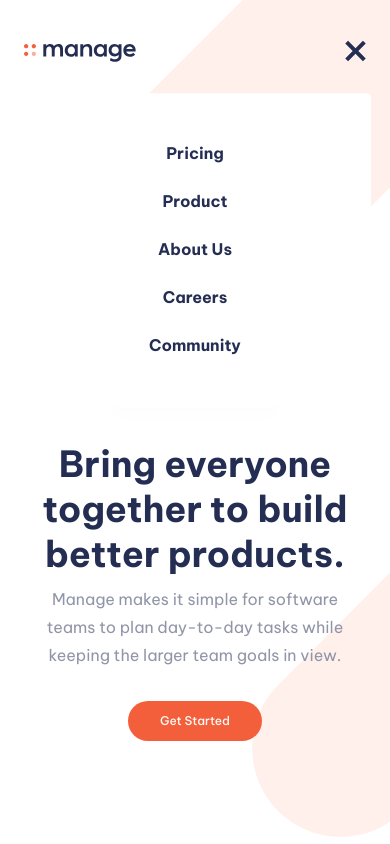
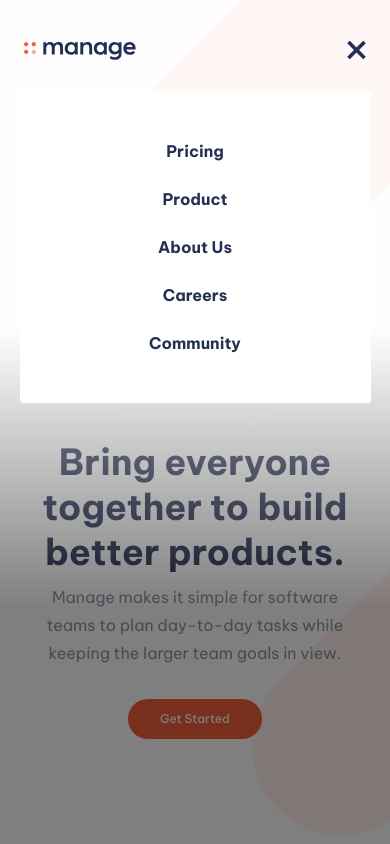
Before and after one commit to Saga-sanga/Manage-landing-page, a React (Vite) app: page / in a window 390 px wide. Both pictures are taken after a click on the picture 353 px from the left and 49 px from the top of the page. Shown: the top 844 px of the page. Built offline with nearby package versions, Linux system fonts and the light colour scheme.

Commit message:
design: Fixed z-index of elements

```diff
--- a/src/components/HeaderNav.tsx
+++ b/src/components/HeaderNav.tsx
@@ -7,15 +7,29 @@ import { useState } from 'react';
 export default function HeaderNav() {
   const [imgSrc, setImgSrc] = useState(hamburger);
   const [divPos, setDivPos] = useState("translate-y-[-50%]");
+  const [visibility, setVisibility] = useState("hidden");
+  // let bodyOveflow = document.body.style.overflow;
 
   function handleClick() {
-    imgSrc === hamburger ? setImgSrc(close) : setImgSrc(hamburger);
-    divPos === "translate-y-[-50%]" ? setDivPos("translate-y-[110%]") : setDivPos("translate-y-[-50%]");
+    if (imgSrc === hamburger) {
+      setImgSrc(close);
+      setDivPos("translate-y-[110%]");
+      setVisibility('');
+    } else {
+      setImgSrc(hamburger);
+      setDivPos("translate-y-[-50%]");
+      setVisibility('hidden');
+    }
+
+    // imgSrc === hamburger ? setImgSrc(close) : setImgSrc(hamburger);
+    // divPos === "translate-y-[-50%]" ? setDivPos("translate-y-[110%]") : setDivPos("translate-y-[-50%]");
+    // visibility === 'hidden' ? setVisibility('') : setVisibility('hidden');
   }
 
   return (
     <div className='bg-[url(./assets/bg-tablet-pattern.svg)] bg-no-repeat bg-cover bg-[3rem_-5rem] px-4 pb-4'>
-        <nav className='flex relative justify-between items-end px-2 py-10'>
+      <div className={`${visibility} fixed w-screen h-screen modal-overlay scale-110 z-20`}></div>
+      <nav className='flex relative justify-between items-end px-2 py-10 z-30'>
         <img className='w-28' src={logo} alt="Manage Logo" />
         <div id='mobile-nav' className={`absolute left-2/4 ${divPos} ml-[-45vw] md:flex transition-transform duration-300`}>
           <ul className='flex flex-col items-center gap-6 w-[90vw] bg-white rounded p-12 font-bold'>
@@ -28,7 +42,7 @@ export default function HeaderNav() {
         </div>
 
         <a className='hidden md:block' href="">Get Started</a>
-          <div className='md:hidden'><img src={imgSrc} alt="menu icon" height={21} onClick={handleClick} /></div>
+        <div className='md:hidden'><img src={imgSrc} alt="menu icon" style={{height: '1.25rem'}} onClick={handleClick} /></div>
       </nav>
       <img className='w-full' src={illustrationIntro} alt="charts and percentages image" />
     </div>
--- a/src/index.css
+++ b/src/index.css
@@ -39,6 +39,10 @@ ul.slick-dots li {
   bottom: -45px;
 }
 
+.modal-overlay {
+  background: linear-gradient(white 40%, black 70%);
+  opacity: 0.5;
+}
 /* .slick-track {
   scroll-snap-type: x mandatory;
 }
```
Lines whose indentation alone changed are shown as unchanged.
